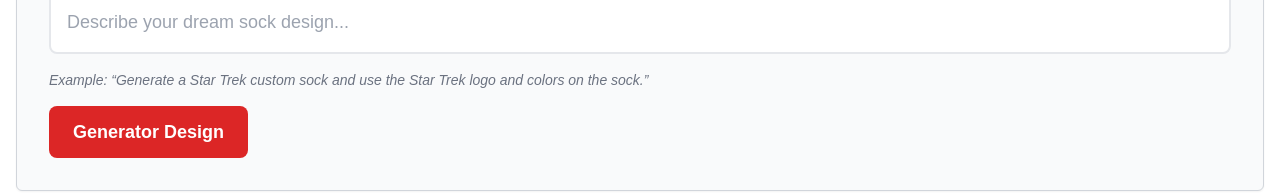
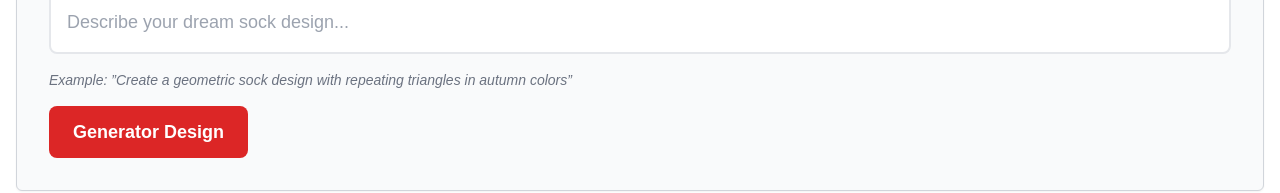
Before and after one commit to josh-may/Custom-Sock-Maker, a Next.js app: page / in a window 1280 px wide. Shown: the part 159-352 px from the top of the page. Built offline with nearby package versions, Linux system fonts and the light colour scheme.

Commit message:
Lazy commit

```diff
--- a/pages/index.js
+++ b/pages/index.js
@@ -158,8 +158,8 @@ export default function Home() {
                 className="w-full border-2 border-gray-200 rounded-lg p-4 text-lg bg-white text-gray-800 focus:outline-none focus:ring-2 focus:ring-red-500 focus:border-transparent transition-all"
               />
               <p className="text-sm text-gray-500 italic">
-                Example: &ldquo;Generate a Star Trek custom sock and use the
-                Star Trek logo and colors on the sock.&rdquo;
+                Example: &rdquo;Create a geometric sock design with repeating
+                triangles in autumn colors&rdquo;
               </p>
               <div>
                 <button
```
